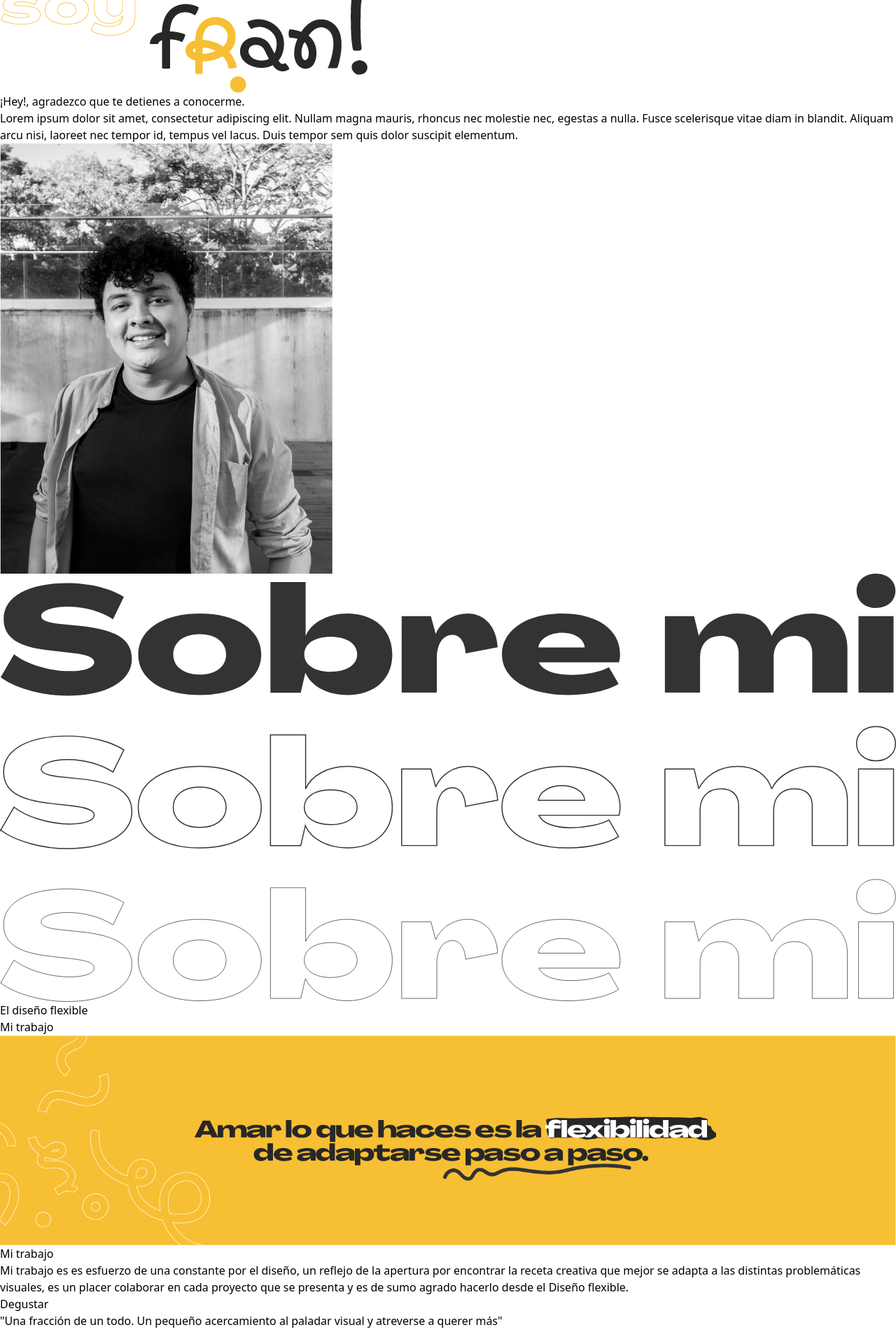
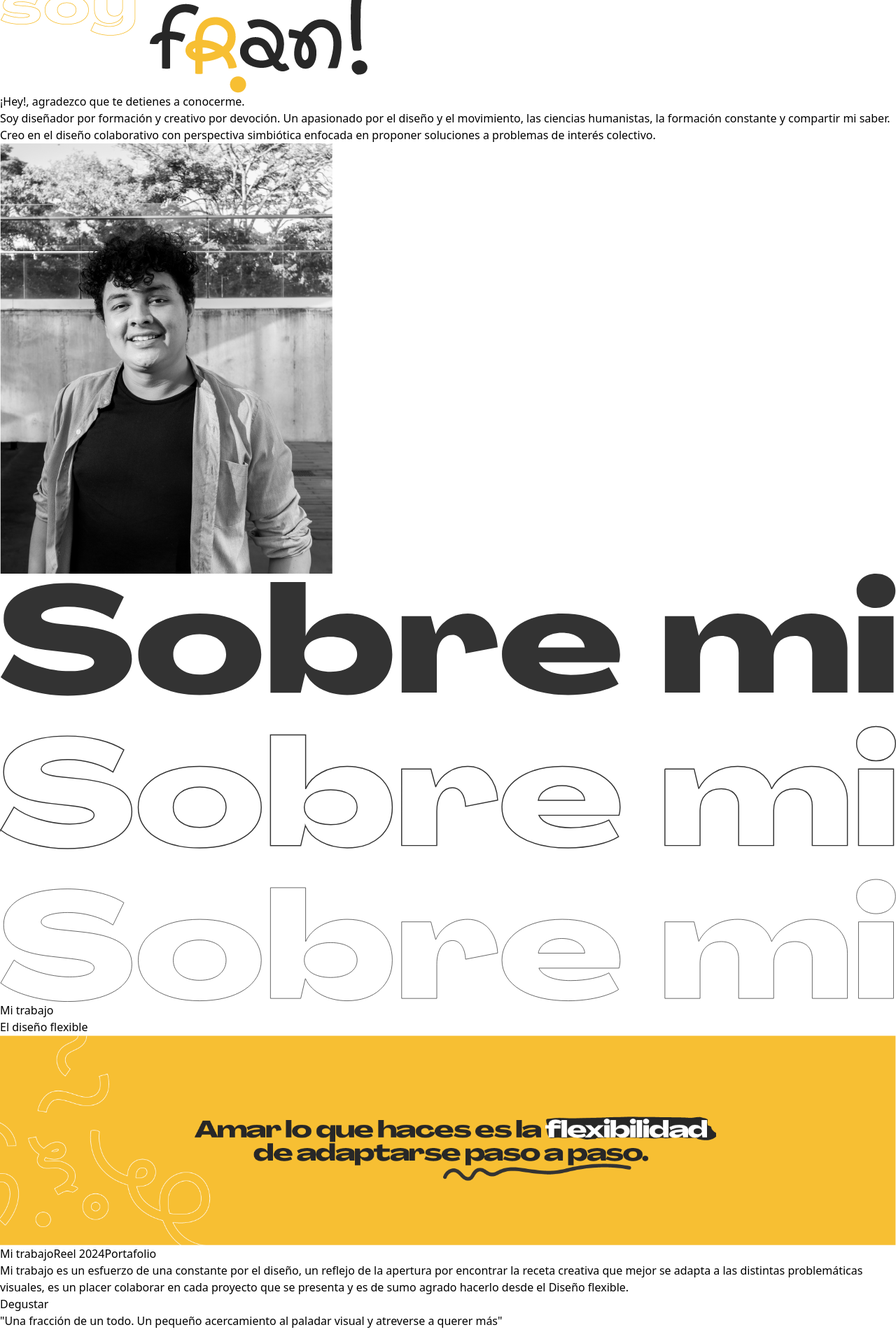
Before and after one commit to karivas-dev/francisco-web, a Vue app: page / in a window 1280 px wide. Shown: the part 540-2444 px from the top of the page at 70% size. Built offline with nearby package versions, Linux system fonts and the light colour scheme.

Commit message:
Small fixes

```diff
--- a/src/components/AboutMe.vue
+++ b/src/components/AboutMe.vue
@@ -1,37 +1,43 @@
 <script setup>
-
 import Button from "@/components/Button.vue";
 </script>
 
 <template>
-  <div class="px-8 h-screen grid grid-cols-6 place-content-center">
+  <div class="px-12 my-20 grid grid-cols-8 place-content-center relative">
     <div class="absolute top-0 left-1/2 -z-10">
       <img alt="" width="" class="animate-random-circle" src="../assets/img/homepage/gradientecirc.svg">
     </div>
 
-    <div class="col-span-3">
+    <div class="col-span-3 row-start-1">
       <img alt="r logo" class=" mb-10" src="../assets/img/homepage/greeting-fran.png"/>
-      <p class="ml-28 mb-6">
+    </div>
+
+    <div class="col-start-2 col-span-3 space-y-6 row-start-3">
+      <p class="col-start-2 col-span-3">
         ¡Hey!, agradezco que te detienes a conocerme.
       </p>
-      <p class="ml-28">
-        Lorem ipsum dolor sit amet, consectetur adipiscing elit. Nullam magna mauris, rhoncus nec molestie nec, egestas
-        a nulla. Fusce scelerisque vitae diam in blandit. Aliquam arcu nisi, laoreet nec tempor id, tempus vel lacus.
-        Duis tempor sem quis dolor suscipit elementum.
+      <p class="col-start-2 col-span-3">
+        Soy diseñador por formación y creativo por devoción. Un apasionado por el diseño y el movimiento, las ciencias
+        humanistas, la formación constante y compartir mi saber.
       </p>
+      <p class="col-start-2 col-span-3">
+        Creo en el diseño colaborativo con perspectiva simbiótica enfocada en proponer soluciones a problemas de interés
+        colectivo.</p>
     </div>
 
-    <div class="col-span-2 relative">
-      <img alt="r logo" class="w-full px-28 py-28" src="../assets/img/homepage/fran-foto.png"/>
-      <img alt="About me" class="absolute w-56 right-0 top-0" src="../assets/img/homepage/about-me.svg"/>
+    <img alt="r logo" class="w-full py-28 col-span-2 row-start-1 col-start-6 row-span-3 "
+         src="../assets/img/homepage/fran-foto.png"/>
+
+    <img alt="About me" class="absolute w-56 row-start-1  right-0 top-0" src="../assets/img/homepage/about-me.svg"/>
+    <div class="relative row-start-5">
+      <Button>Mi trabajo</Button>
     </div>
 
-    <div class="col-span-3 mt-10">
+    <div class="col-span-3 row-start-4 mt-10">
       El diseño flexible
     </div>
 
-    <div class="col-span-3">
-      <Button>Mi trabajo</Button>
+    <div class="col-span-3 row-start-5">
     </div>
   </div>
 </template>
--- a/src/components/Projects.vue
+++ b/src/components/Projects.vue
@@ -1,25 +1,31 @@
 <script setup>
 
+import Button from "@/components/Button.vue";
 </script>
 
 <template>
   <div class="mx-28">
-    <p>
-      Mi trabajo
-    </p>
-    <div class="grid grid-cols-4">
-      <p class="col-span-3">
-        Mi trabajo es es esfuerzo de una constante por el diseño, un reflejo de la apertura por encontrar la receta
+
+    <div class="grid grid-cols-3 gap-5 mt-20">
+      <Button>Mi trabajo</Button>
+      <Button>Reel 2024</Button>
+      <Button>Portafolio</Button>
+    </div>
+
+    <div class="grid grid-cols-6 mt-16">
+      <p class="col-span-4">
+        Mi trabajo es un esfuerzo de una constante por el diseño, un reflejo de la apertura por encontrar la receta
         creativa que mejor se adapta a las distintas problemáticas visuales, es un placer colaborar en cada proyecto que
         se presenta y es de sumo agrado hacerlo desde el Diseño flexible.
       </p>
     </div>
 
-    <div class="grid grid-cols-8 my-16 gap-y-4">
-      <div class="row-start-1 col-span-4 space-y-5 justify-self-end">
-        <span
-            class="font-agrandir text-xl text-right px-4 pl-32 py-2.5 font-black font-ultraexpanded border border-[#333] rounded-full">
-          Degustar</span>
+    <div class="grid grid-cols-8 my-8 gap-y-4">
+      <div class="row-start-1 col-span-4 space-y-5 mt-10">
+        <div class="flex justify-end">
+          <span class="font-agrandir text-xl text-right px-4 pl-32 py-2.5 font-black italic font-ultraexpanded border border-[#333] rounded-full">Degustar</span>
+        </div>
+
         <p class="text-right">"Una fracción de un todo. Un pequeño acercamiento al paladar visual
           y atreverse a querer más"
         </p>
@@ -35,15 +41,11 @@
       </div>
 
       <div class="row-start-3 col-span-4 col-start-5 space-y-5 mt-10">
-        <span
-            class="font-agrandir text-xl text-right px-4 pl-32 py-2.5 font-black font-ultraexpanded border border-[#333] rounded-full">
-          Plato principal</span>
-        <p>"Una fracción de un todo. Un pequeño acercamiento al paladar visual
-          y atreverse a querer más"
-        </p>
+        <span class="font-agrandir text-xl px-4 pr-32 py-2.5 font-black font-ultraexpanded italic border border-[#333] rounded-full">Plato principal</span>
+        <p>"Una fracción de un todo. Un pequeño acercamiento al paladar visual y atreverse a querer más"</p>
       </div>
 
-      <div class="row-start-4 col-start-4 col-span-4 space-y-4">
+      <div class="row-start-4 col-start-5 col-span-4 space-y-5">
         <router-link class="block text-left" to="/proyectos/Al-tazon">
           Al Tazón
         </router-link>
@@ -61,10 +63,11 @@
         </router-link>
       </div>
 
-      <div class="row-start-5 col-span-4 space-y-5 justify-self-end">
+      <div class="row-start-5 col-span-4 space-y-5 justify-self-end mt-10">
+        <div class="flex justify-end">
           <span
-              class="font-agrandir text-xl text-right px-4 pl-32 py-2.5 font-black font-ultraexpanded border border-[#333] rounded-full">
-          Sobremesa</span>
+              class="font-agrandir text-xl text-right px-4 pl-32 py-2.5 font-black font-ultraexpanded italic border border-[#333] rounded-full">Sobremesa</span>
+        </div>
         <p class="text-right">"Al momento en que somos conscientes de cuán relevante es nuestra oportunidad de amar, en
           ese momento somos más capaces de creer"
         </p>
```
